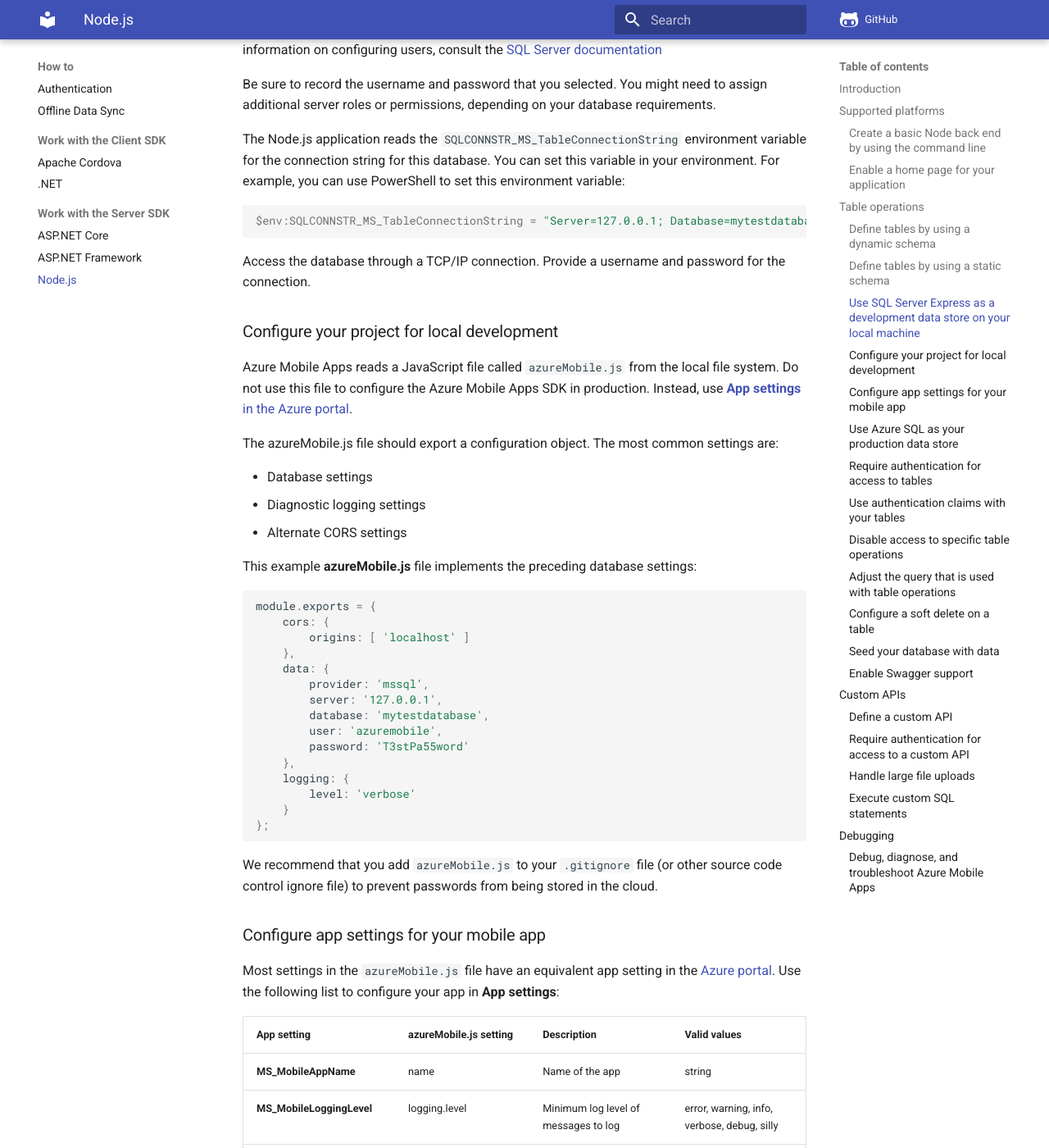
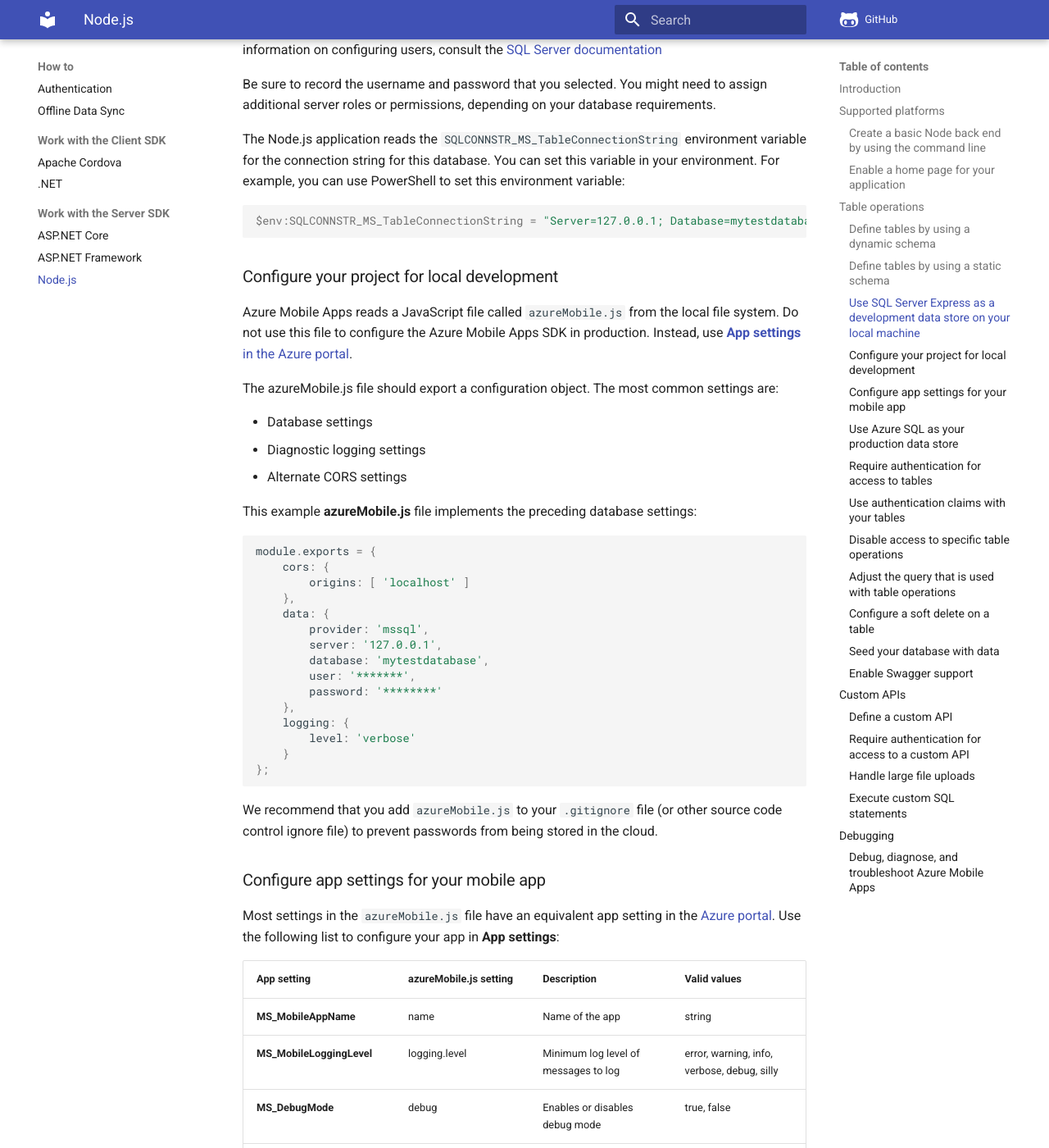
Before and after one commit to Azure/azure-mobile-apps, an MkDocs documentation site: the page built from docs/howto/server/nodejs.md, in a window 1280 px wide and 1400 px high, scrolled down 5994 px. Shown: the whole window at 82% size. Built offline with MkDocs 1.6.1 and Material for MkDocs 9.7.7, drawn with Linux system fonts in a browser that asks for light colours; comment, search, counter and statistics services are not loaded.

Commit message:
Replace passwords with stars for credential scanning

````diff
--- a/azure-pipelines.yml
+++ b/azure-pipelines.yml
@@ -36,6 +36,7 @@
     jobs:
       - template: .ci/build.yml@components
         parameters:
+          displayName: 'Build Libraries'
           publishJob: windows
           # Disable building on mac and linux - we only build on Windows
           macosImage: ''
--- a/docs/howto/server/nodejs.md
+++ b/docs/howto/server/nodejs.md
@@ -203,14 +203,11 @@
 
 Be sure to record the username and password that you selected. You  might need to assign additional server roles or permissions, depending on your database requirements.
 
-The Node.js application reads the `SQLCONNSTR_MS_TableConnectionString` environment variable for
-the connection string for this database. You can set this variable in your environment. For example, you can use PowerShell to set this environment variable:
+The Node.js application reads the `SQLCONNSTR_MS_TableConnectionString` environment variable for the connection string for this database. You can set this variable in your environment. For example, you can use PowerShell to set this environment variable:
 
 ``` powershell
-$env:SQLCONNSTR_MS_TableConnectionString = "Server=127.0.0.1; Database=mytestdatabase; User Id=azuremobile; Password=T3stPa55word;"
+$env:SQLCONNSTR_MS_TableConnectionString = "Server=127.0.0.1; Database=mytestdatabase; User Id=********; Password=********;"
 ```
-
-Access the database through a TCP/IP connection. Provide a username and password for the connection.
 
 ### Configure your project for local development
 
@@ -233,8 +230,8 @@
         provider: 'mssql',
         server: '127.0.0.1',
         database: 'mytestdatabase',
-        user: 'azuremobile',
-        password: 'T3stPa55word'
+        user: '*******',
+        password: '********'
     },
     logging: {
         level: 'verbose'
````
